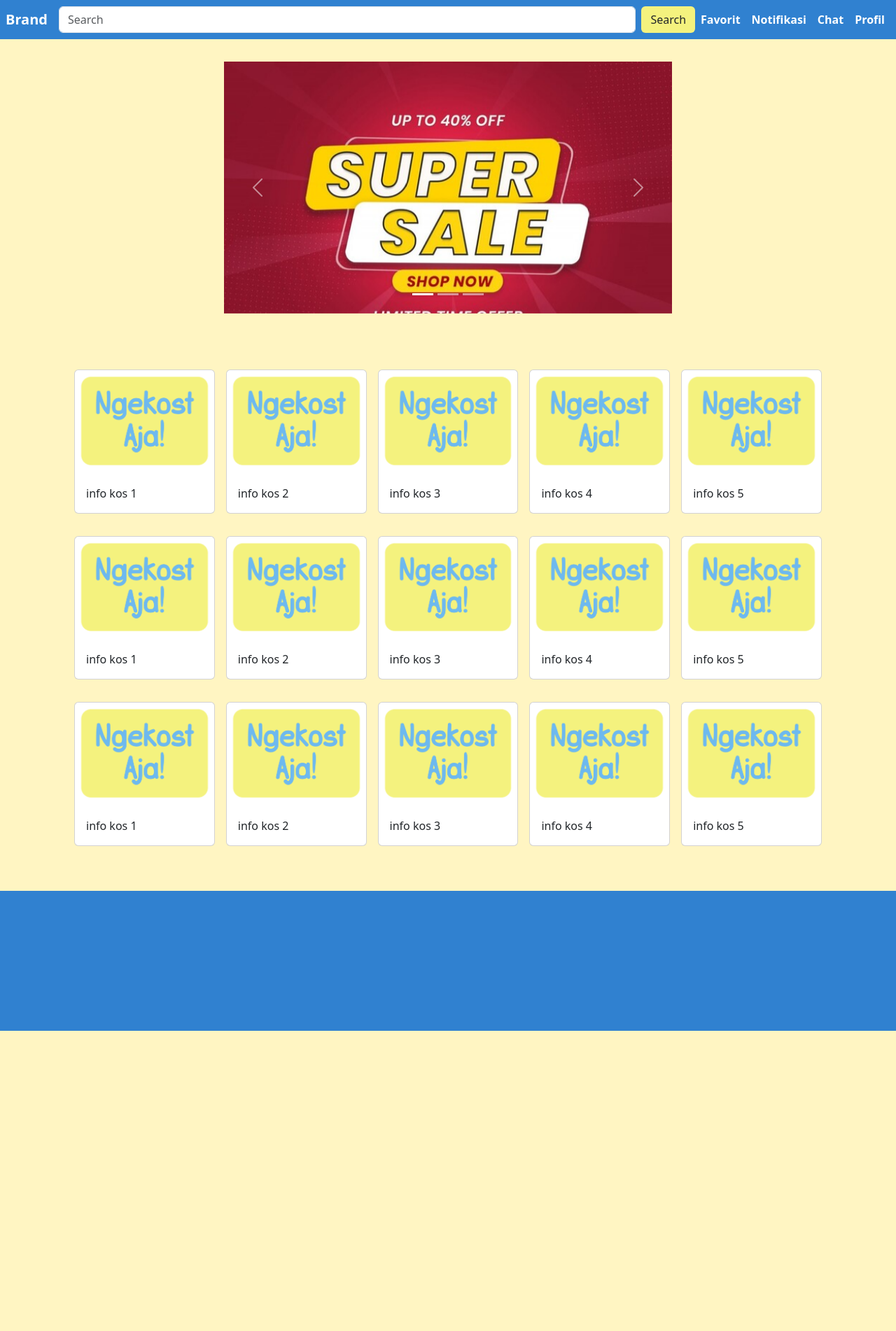
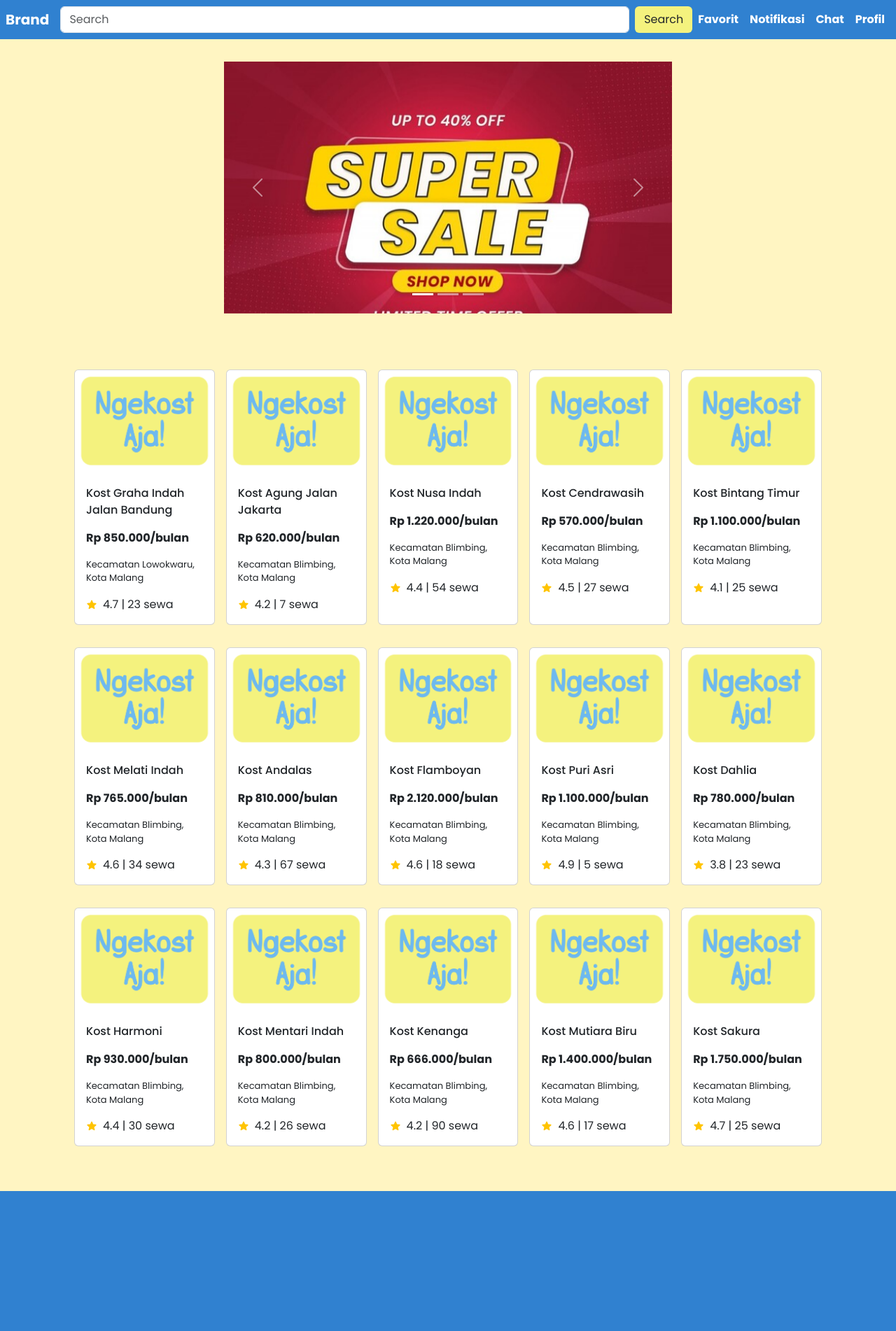
Before and after one commit to ngekost-aja/Ngekost-Aja, a PHP site: page /main.html in a window 1280 px wide. Shown: the whole page at 70% size. Before the commit the page ends 1473 px from the top, so only its background shows below. Run offline with PHP 8.4, Linux system fonts and the light colour scheme.

Commit message:
add: kost catalog content in main page

```diff
--- a/main-style.css
+++ b/main-style.css
@@ -1,6 +1,7 @@
 body {
     background-color: #FFF5C2;
     height: 1000px;
+    font-family: 'Poppins', sans-serif;
 }
 
 nav {
@@ -34,6 +35,36 @@ main {
     margin: 1rem;
 }
 
+.kost-content {
+    height: 100%;
+}
+
+.judul-kost {
+    font-weight: 500;
+}
+
+.alamat-kost {
+    font-size: small;
+}
+
+.harga-kost {
+    font-weight: bolder;
+}
+
+.rating-kost {
+    display: flex;
+}
+
+.rating-text {
+    margin-left: .5rem;
+}
+
+.star-icon {
+    width: 1rem;
+    align-items: center;
+    color: #FFC400;
+}
+
 footer {
     background-color: #3081D0 !important;
     padding: 100px;
--- a/main.html
+++ b/main.html
@@ -5,6 +5,9 @@
     <meta name="viewport" content="width=device-width, initial-scale=1.0">
     <title> Ngekost Aja </title>
     <link href="https://cdn.jsdelivr.net/npm/bootstrap@5.3.3/dist/css/bootstrap.min.css" rel="stylesheet" integrity="sha384-QWTKZyjpPEjISv5WaRU9OFeRpok6YctnYmDr5pNlyT2bRjXh0JMhjY6hW+ALEwIH" crossorigin="anonymous">
+    <link rel="preconnect" href="https://fonts.googleapis.com">
+    <link rel="preconnect" href="https://fonts.gstatic.com" crossorigin>
+    <link href="https://fonts.googleapis.com/css2?family=Poppins:ital,wght@0,100;0,200;0,300;0,400;0,500;0,600;0,700;0,800;0,900;1,100;1,200;1,300;1,400;1,500;1,600;1,700;1,800;1,900&display=swap" rel="stylesheet">
     <link rel="stylesheet" href="main-style.css">
 </head>
 <body>
@@ -74,7 +77,15 @@
                         <div class="card kost-content">
                             <img src="img/ngekost-aja-logo.png" class="card-img-top" alt="photo1">
                             <div class="card-body">
-                                <p class="card-text">info kos 1</p>
+                                <p class="judul-kost">Kost Graha Indah Jalan Bandung</p>
+                                <p class="harga-kost">Rp 850.000/bulan</p>
+                                <p class="alamat-kost">Kecamatan Lowokwaru, Kota Malang</p>
+                                <div class="rating-kost">
+                                    <svg xmlns="http://www.w3.org/2000/svg" class="star-icon" viewBox="0 0 24 24" fill="currentColor" class="w-6 h-6">
+                                        <path fill-rule="evenodd" d="M10.788 3.21c.448-1.077 1.976-1.077 2.424 0l2.082 5.006 5.404.434c1.164.093 1.636 1.545.749 2.305l-4.117 3.527 1.257 5.273c.271 1.136-.964 2.033-1.96 1.425L12 18.354 7.373 21.18c-.996.608-2.231-.29-1.96-1.425l1.257-5.273-4.117-3.527c-.887-.76-.415-2.212.749-2.305l5.404-.434 2.082-5.005Z" clip-rule="evenodd" />
+                                    </svg>
+                                    <div class="rating-text">4.7 | 23 sewa</div>
+                                </div>
                             </div>
                         </div>
                     </div>
@@ -82,7 +93,15 @@
                         <div class="card kost-content">
                             <img src="img/ngekost-aja-logo.png" class="card-img-top" alt="...">
                             <div class="card-body">
-                                <p class="card-text">info kos 2</p>
+                                <p class="judul-kost">Kost Agung Jalan Jakarta</p>
+                                <p class="harga-kost">Rp 620.000/bulan</p>
+                                <p class="alamat-kost">Kecamatan Blimbing, Kota Malang</p>
+                                <div class="rating-kost">
+                                    <svg xmlns="http://www.w3.org/2000/svg" class="star-icon" viewBox="0 0 24 24" fill="currentColor" class="w-6 h-6">
+                                        <path fill-rule="evenodd" d="M10.788 3.21c.448-1.077 1.976-1.077 2.424 0l2.082 5.006 5.404.434c1.164.093 1.636 1.545.749 2.305l-4.117 3.527 1.257 5.273c.271 1.136-.964 2.033-1.96 1.425L12 18.354 7.373 21.18c-.996.608-2.231-.29-1.96-1.425l1.257-5.273-4.117-3.527c-.887-.76-.415-2.212.749-2.305l5.404-.434 2.082-5.005Z" clip-rule="evenodd" />
+                                    </svg>
+                                    <div class="rating-text">4.2 | 7 sewa</div>
+                                </div>
                             </div>
                         </div>
                     </div>
@@ -90,7 +109,15 @@
                         <div class="card kost-content">
                             <img src="img/ngekost-aja-logo.png" class="card-img-top" alt="...">
                             <div class="card-body">
-                                <p class="card-text">info kos 3</p>
+                                <p class="judul-kost">Kost Nusa Indah</p>
+                                <p class="harga-kost">Rp 1.220.000/bulan</p>
+                                <p class="alamat-kost">Kecamatan Blimbing, Kota Malang</p>
+                                <div class="rating-kost">
+                                    <svg xmlns="http://www.w3.org/2000/svg" class="star-icon" viewBox="0 0 24 24" fill="currentColor" class="w-6 h-6">
+                                        <path fill-rule="evenodd" d="M10.788 3.21c.448-1.077 1.976-1.077 2.424 0l2.082 5.006 5.404.434c1.164.093 1.636 1.545.749 2.305l-4.117 3.527 1.257 5.273c.271 1.136-.964 2.033-1.96 1.425L12 18.354 7.373 21.18c-.996.608-2.231-.29-1.96-1.425l1.257-5.273-4.117-3.527c-.887-.76-.415-2.212.749-2.305l5.404-.434 2.082-5.005Z" clip-rule="evenodd" />
+                                    </svg>
+                                    <div class="rating-text">4.4 | 54 sewa</div>
+                                </div>
                             </div>
                         </div>
                     </div>
@@ -98,7 +125,15 @@
                         <div class="card kost-content">
                             <img src="img/ngekost-aja-logo.png" class="card-img-top" alt="...">
                             <div class="card-body">
-                                <p class="card-text">info kos 4</p>
+                                <p class="judul-kost">Kost Cendrawasih</p>
+                                <p class="harga-kost">Rp 570.000/bulan</p>
+                                <p class="alamat-kost">Kecamatan Blimbing, Kota Malang</p>
+                                <div class="rating-kost">
+                                    <svg xmlns="http://www.w3.org/2000/svg" class="star-icon" viewBox="0 0 24 24" fill="currentColor" class="w-6 h-6">
+                                        <path fill-rule="evenodd" d="M10.788 3.21c.448-1.077 1.976-1.077 2.424 0l2.082 5.006 5.404.434c1.164.093 1.636 1.545.749 2.305l-4.117 3.527 1.257 5.273c.271 1.136-.964 2.033-1.96 1.425L12 18.354 7.373 21.18c-.996.608-2.231-.29-1.96-1.425l1.257-5.273-4.117-3.527c-.887-.76-.415-2.212.749-2.305l5.404-.434 2.082-5.005Z" clip-rule="evenodd" />
+                                    </svg>
+                                    <div class="rating-text">4.5 | 27 sewa</div>
+                                </div>
                             </div>
                         </div>
                     </div>
@@ -106,7 +141,15 @@
                         <div class="card kost-content">
                             <img src="img/ngekost-aja-logo.png" class="card-img-top" alt="...">
                             <div class="card-body">
-                                <p class="card-text">info kos 5</p>
+                                <p class="judul-kost">Kost Bintang Timur</p>
+                                <p class="harga-kost">Rp 1.100.000/bulan</p>
+                                <p class="alamat-kost">Kecamatan Blimbing, Kota Malang</p>
+                                <div class="rating-kost">
+                                    <svg xmlns="http://www.w3.org/2000/svg" class="star-icon" viewBox="0 0 24 24" fill="currentColor" class="w-6 h-6">
+                                        <path fill-rule="evenodd" d="M10.788 3.21c.448-1.077 1.976-1.077 2.424 0l2.082 5.006 5.404.434c1.164.093 1.636 1.545.749 2.305l-4.117 3.527 1.257 5.273c.271 1.136-.964 2.033-1.96 1.425L12 18.354 7.373 21.18c-.996.608-2.231-.29-1.96-1.425l1.257-5.273-4.117-3.527c-.887-.76-.415-2.212.749-2.305l5.404-.434 2.082-5.005Z" clip-rule="evenodd" />
+                                    </svg>
+                                    <div class="rating-text">4.1 | 25 sewa</div>
+                                </div>
                             </div>
                         </div>
                     </div>
@@ -117,7 +160,15 @@
                         <div class="card kost-content">
                             <img src="img/ngekost-aja-logo.png" class="card-img-top" alt="photo1">
                             <div class="card-body">
-                                <p class="card-text">info kos 1</p>
+                                <p class="judul-kost">Kost Melati Indah</p>
+                                <p class="harga-kost">Rp 765.000/bulan</p>
+                                <p class="alamat-kost">Kecamatan Blimbing, Kota Malang</p>
+                                <div class="rating-kost">
+                                    <svg xmlns="http://www.w3.org/2000/svg" class="star-icon" viewBox="0 0 24 24" fill="currentColor" class="w-6 h-6">
+                                        <path fill-rule="evenodd" d="M10.788 3.21c.448-1.077 1.976-1.077 2.424 0l2.082 5.006 5.404.434c1.164.093 1.636 1.545.749 2.305l-4.117 3.527 1.257 5.273c.271 1.136-.964 2.033-1.96 1.425L12 18.354 7.373 21.18c-.996.608-2.231-.29-1.96-1.425l1.257-5.273-4.117-3.527c-.887-.76-.415-2.212.749-2.305l5.404-.434 2.082-5.005Z" clip-rule="evenodd" />
+                                    </svg>
+                                    <div class="rating-text">4.6 | 34 sewa</div>
+                                </div>
                             </div>
                         </div>
                     </div>
@@ -125,7 +176,15 @@
                         <div class="card kost-content">
                             <img src="img/ngekost-aja-logo.png" class="card-img-top" alt="...">
                             <div class="card-body">
-                                <p class="card-text">info kos 2</p>
+                                <p class="judul-kost">Kost Andalas</p>
+                                <p class="harga-kost">Rp 810.000/bulan</p>
+                                <p class="alamat-kost">Kecamatan Blimbing, Kota Malang</p>
+                                <div class="rating-kost">
+                                    <svg xmlns="http://www.w3.org/2000/svg" class="star-icon" viewBox="0 0 24 24" fill="currentColor" class="w-6 h-6">
+                                        <path fill-rule="evenodd" d="M10.788 3.21c.448-1.077 1.976-1.077 2.424 0l2.082 5.006 5.404.434c1.164.093 1.636 1.545.749 2.305l-4.117 3.527 1.257 5.273c.271 1.136-.964 2.033-1.96 1.425L12 18.354 7.373 21.18c-.996.608-2.231-.29-1.96-1.425l1.257-5.273-4.117-3.527c-.887-.76-.415-2.212.749-2.305l5.404-.434 2.082-5.005Z" clip-rule="evenodd" />
+                                    </svg>
+                                    <div class="rating-text">4.3 | 67 sewa</div>
+                                </div>
                             </div>
                         </div>
                     </div>
@@ -133,7 +192,15 @@
                         <div class="card kost-content">
                             <img src="img/ngekost-aja-logo.png" class="card-img-top" alt="...">
                             <div class="card-body">
-                                <p class="card-text">info kos 3</p>
+                                <p class="judul-kost">Kost Flamboyan</p>
+                                <p class="harga-kost">Rp 2.120.000/bulan</p>
+                                <p class="alamat-kost">Kecamatan Blimbing, Kota Malang</p>
+                                <div class="rating-kost">
+                                    <svg xmlns="http://www.w3.org/2000/svg" class="star-icon" viewBox="0 0 24 24" fill="currentColor" class="w-6 h-6">
+                                        <path fill-rule="evenodd" d="M10.788 3.21c.448-1.077 1.976-1.077 2.424 0l2.082 5.006 5.404.434c1.164.093 1.636 1.545.749 2.305l-4.117 3.527 1.257 5.273c.271 1.136-.964 2.033-1.96 1.425L12 18.354 7.373 21.18c-.996.608-2.231-.29-1.96-1.425l1.257-5.273-4.117-3.527c-.887-.76-.415-2.212.749-2.305l5.404-.434 2.082-5.005Z" clip-rule="evenodd" />
+                                    </svg>
+                                    <div class="rating-text">4.6 | 18 sewa</div>
+                                </div>
                             </div>
                         </div>
                     </div>
@@ -141,7 +208,15 @@
                         <div class="card kost-content">
                             <img src="img/ngekost-aja-logo.png" class="card-img-top" alt="...">
                             <div class="card-body">
-                                <p class="card-text">info kos 4</p>
+                                <p class="judul-kost">Kost Puri Asri</p>
+                                <p class="harga-kost">Rp 1.100.000/bulan</p>
+                                <p class="alamat-kost">Kecamatan Blimbing, Kota Malang</p>
+                                <div class="rating-kost">
+                                    <svg xmlns="http://www.w3.org/2000/svg" class="star-icon" viewBox="0 0 24 24" fill="currentColor" class="w-6 h-6">
+                                        <path fill-rule="evenodd" d="M10.788 3.21c.448-1.077 1.976-1.077 2.424 0l2.082 5.006 5.404.434c1.164.093 1.636 1.545.749 2.305l-4.117 3.527 1.257 5.273c.271 1.136-.964 2.033-1.96 1.425L12 18.354 7.373 21.18c-.996.608-2.231-.29-1.96-1.425l1.257-5.273-4.117-3.527c-.887-.76-.415-2.212.749-2.305l5.404-.434 2.082-5.005Z" clip-rule="evenodd" />
+                                    </svg>
+                                    <div class="rating-text">4.9 | 5 sewa</div>
+                                </div>
                             </div>
                         </div>
                     </div>
@@ -149,7 +224,15 @@
                         <div class="card kost-content">
                             <img src="img/ngekost-aja-logo.png" class="card-img-top" alt="...">
                             <div class="card-body">
-                                <p class="card-text">info kos 5</p>
+                                <p class="judul-kost">Kost Dahlia</p>
+                                <p class="harga-kost">Rp 780.000/bulan</p>
+                                <p class="alamat-kost">Kecamatan Blimbing, Kota Malang</p>
+                                <div class="rating-kost">
+                                    <svg xmlns="http://www.w3.org/2000/svg" class="star-icon" viewBox="0 0 24 24" fill="currentColor" class="w-6 h-6">
+                                        <path fill-rule="evenodd" d="M10.788 3.21c.448-1.077 1.976-1.077 2.424 0l2.082 5.006 5.404.434c1.164.093 1.636 1.545.749 2.305l-4.117 3.527 1.257 5.273c.271 1.136-.964 2.033-1.96 1.425L12 18.354 7.373 21.18c-.996.608-2.231-.29-1.96-1.425l1.257-5.273-4.117-3.527c-.887-.76-.415-2.212.749-2.305l5.404-.434 2.082-5.005Z" clip-rule="evenodd" />
+                                    </svg>
+                                    <div class="rating-text">3.8 | 23 sewa</div>
+                                </div>
                             </div>
                         </div>
                     </div>
@@ -160,7 +243,15 @@
                         <div class="card kost-content">
                             <img src="img/ngekost-aja-logo.png" class="card-img-top" alt="photo1">
                             <div class="card-body">
-                                <p class="card-text">info kos 1</p>
+                                <p class="judul-kost">Kost Harmoni</p>
+                                <p class="harga-kost">Rp 930.000/bulan</p>
+                                <p class="alamat-kost">Kecamatan Blimbing, Kota Malang</p>
+                                <div class="rating-kost">
+                                    <svg xmlns="http://www.w3.org/2000/svg" class="star-icon" viewBox="0 0 24 24" fill="currentColor" class="w-6 h-6">
+                                        <path fill-rule="evenodd" d="M10.788 3.21c.448-1.077 1.976-1.077 2.424 0l2.082 5.006 5.404.434c1.164.093 1.636 1.545.749 2.305l-4.117 3.527 1.257 5.273c.271 1.136-.964 2.033-1.96 1.425L12 18.354 7.373 21.18c-.996.608-2.231-.29-1.96-1.425l1.257-5.273-4.117-3.527c-.887-.76-.415-2.212.749-2.305l5.404-.434 2.082-5.005Z" clip-rule="evenodd" />
+                                    </svg>
+                                    <div class="rating-text">4.4 | 30 sewa</div>
+                                </div>
                             </div>
                         </div>
                     </div>
@@ -168,7 +259,15 @@
                         <div class="card kost-content">
                             <img src="img/ngekost-aja-logo.png" class="card-img-top" alt="...">
                             <div class="card-body">
-                                <p class="card-text">info kos 2</p>
+                                <p class="judul-kost">Kost Mentari Indah</p>
+                                <p class="harga-kost">Rp 800.000/bulan</p>
+                                <p class="alamat-kost">Kecamatan Blimbing, Kota Malang</p>
+                                <div class="rating-kost">
+                                    <svg xmlns="http://www.w3.org/2000/svg" class="star-icon" viewBox="0 0 24 24" fill="currentColor" class="w-6 h-6">
+                                        <path fill-rule="evenodd" d="M10.788 3.21c.448-1.077 1.976-1.077 2.424 0l2.082 5.006 5.404.434c1.164.093 1.636 1.545.749 2.305l-4.117 3.527 1.257 5.273c.271 1.136-.964 2.033-1.96 1.425L12 18.354 7.373 21.18c-.996.608-2.231-.29-1.96-1.425l1.257-5.273-4.117-3.527c-.887-.76-.415-2.212.749-2.305l5.404-.434 2.082-5.005Z" clip-rule="evenodd" />
+                                    </svg>
+                                    <div class="rating-text">4.2 | 26 sewa</div>
+                                </div>
                             </div>
                         </div>
                     </div>
@@ -176,7 +275,15 @@
                         <div class="card kost-content">
                             <img src="img/ngekost-aja-logo.png" class="card-img-top" alt="...">
                             <div class="card-body">
-                                <p class="card-text">info kos 3</p>
+                                <p class="judul-kost">Kost Kenanga</p>
+                                <p class="harga-kost">Rp 666.000/bulan</p>
+                                <p class="alamat-kost">Kecamatan Blimbing, Kota Malang</p>
+                                <div class="rating-kost">
+                                    <svg xmlns="http://www.w3.org/2000/svg" class="star-icon" viewBox="0 0 24 24" fill="currentColor" class="w-6 h-6">
+                                        <path fill-rule="evenodd" d="M10.788 3.21c.448-1.077 1.976-1.077 2.424 0l2.082 5.006 5.404.434c1.164.093 1.636 1.545.749 2.305l-4.117 3.527 1.257 5.273c.271 1.136-.964 2.033-1.96 1.425L12 18.354 7.373 21.18c-.996.608-2.231-.29-1.96-1.425l1.257-5.273-4.117-3.527c-.887-.76-.415-2.212.749-2.305l5.404-.434 2.082-5.005Z" clip-rule="evenodd" />
+                                    </svg>
+                                    <div class="rating-text">4.2 | 90 sewa</div>
+                                </div>
                             </div>
                         </div>
                     </div>
@@ -184,7 +291,15 @@
                         <div class="card kost-content">
                             <img src="img/ngekost-aja-logo.png" class="card-img-top" alt="...">
                             <div class="card-body">
-                                <p class="card-text">info kos 4</p>
+                                <p class="judul-kost">Kost Mutiara Biru</p>
+                                <p class="harga-kost">Rp 1.400.000/bulan</p>
+                                <p class="alamat-kost">Kecamatan Blimbing, Kota Malang</p>
+                                <div class="rating-kost">
+                                    <svg xmlns="http://www.w3.org/2000/svg" class="star-icon" viewBox="0 0 24 24" fill="currentColor" class="w-6 h-6">
+                                        <path fill-rule="evenodd" d="M10.788 3.21c.448-1.077 1.976-1.077 2.424 0l2.082 5.006 5.404.434c1.164.093 1.636 1.545.749 2.305l-4.117 3.527 1.257 5.273c.271 1.136-.964 2.033-1.96 1.425L12 18.354 7.373 21.18c-.996.608-2.231-.29-1.96-1.425l1.257-5.273-4.117-3.527c-.887-.76-.415-2.212.749-2.305l5.404-.434 2.082-5.005Z" clip-rule="evenodd" />
+                                    </svg>
+                                    <div class="rating-text">4.6 | 17 sewa</div>
+                                </div>
                             </div>
                         </div>
                     </div>
@@ -192,7 +307,15 @@
                         <div class="card kost-content">
                             <img src="img/ngekost-aja-logo.png" class="card-img-top" alt="...">
                             <div class="card-body">
-                                <p class="card-text">info kos 5</p>
+                                <p class="judul-kost">Kost Sakura</p>
+                                <p class="harga-kost">Rp 1.750.000/bulan</p>
+                                <p class="alamat-kost">Kecamatan Blimbing, Kota Malang</p>
+                                <div class="rating-kost">
+                                    <svg xmlns="http://www.w3.org/2000/svg" class="star-icon" viewBox="0 0 24 24" fill="currentColor" class="w-6 h-6">
+                                        <path fill-rule="evenodd" d="M10.788 3.21c.448-1.077 1.976-1.077 2.424 0l2.082 5.006 5.404.434c1.164.093 1.636 1.545.749 2.305l-4.117 3.527 1.257 5.273c.271 1.136-.964 2.033-1.96 1.425L12 18.354 7.373 21.18c-.996.608-2.231-.29-1.96-1.425l1.257-5.273-4.117-3.527c-.887-.76-.415-2.212.749-2.305l5.404-.434 2.082-5.005Z" clip-rule="evenodd" />
+                                    </svg>
+                                    <div class="rating-text">4.7 | 25 sewa</div>
+                                </div>
                             </div>
                         </div>
                     </div>
@@ -202,12 +325,11 @@
         </section>
     </main>
 
+    <footer>
+
+    </footer>
 
     <script src="https://cdn.jsdelivr.net/npm/@popperjs/core@2.11.8/dist/umd/popper.min.js" integrity="sha384-I7E8VVD/ismYTF4hNIPjVp/Zjvgyol6VFvRkX/vR+Vc4jQkC+hVqc2pM8ODewa9r" crossorigin="anonymous"></script>
     <script src="https://cdn.jsdelivr.net/npm/bootstrap@5.3.3/dist/js/bootstrap.min.js" integrity="sha384-0pUGZvbkm6XF6gxjEnlmuGrJXVbNuzT9qBBavbLwCsOGabYfZo0T0to5eqruptLy" crossorigin="anonymous"></script>
-  </body>
-<footer>
-
-</footer>
-
+</body>
 </html>
```
